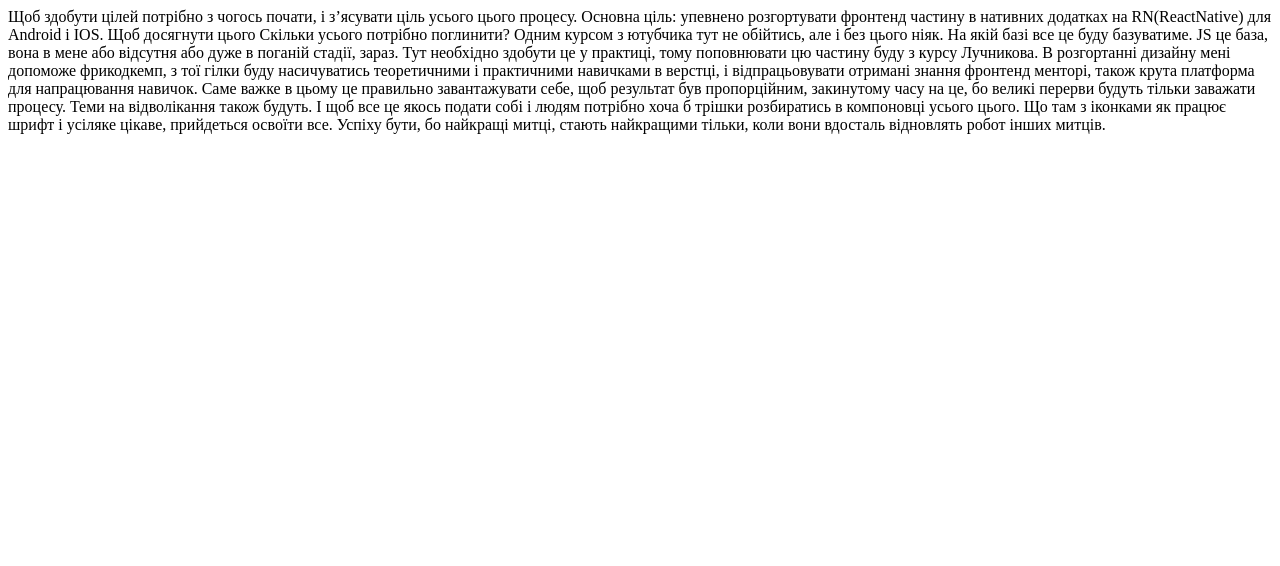
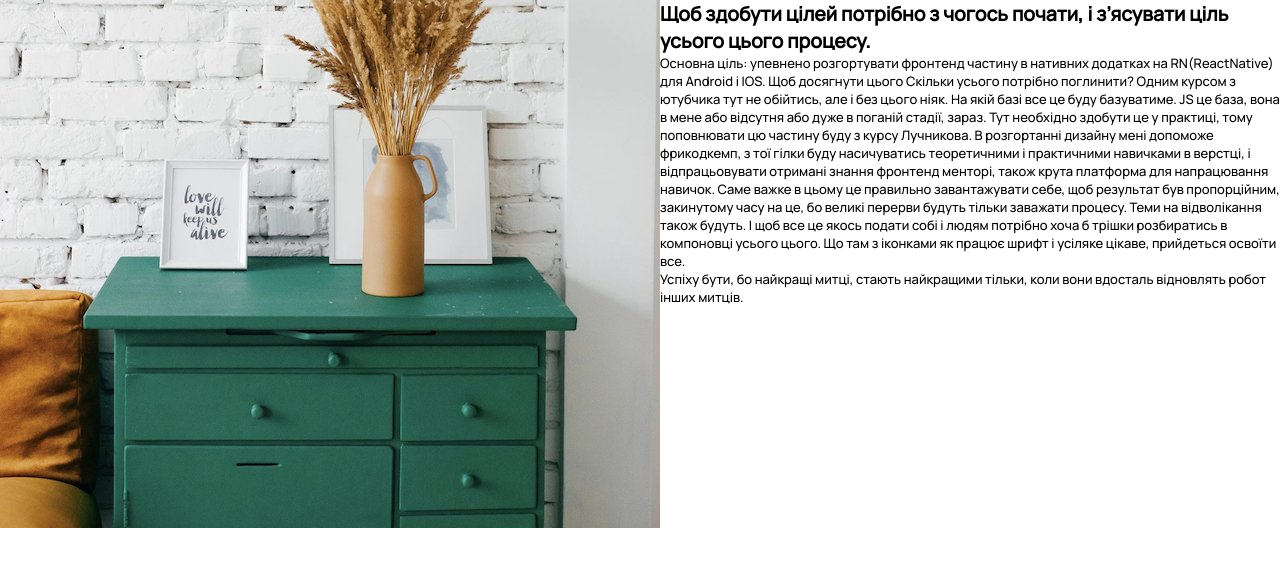
Before and after one commit to sledua/sled-speaks, a plain HTML site: page index.html in a window 1280 px wide. Drawn offline with Linux system fonts and the light colour scheme.

Commit message:
requared
add support files and ect

```diff
--- a/css/style.css
+++ b/css/style.css
@@ -0,0 +1,27 @@
+* {
+    margin: 0;
+    padding: 0;
+}
+@font-face {
+    font-family: 'Manrope-Bold';
+    src: url('../assets/font/Manrope-Bold.ttf') format('truetype');
+    font-style: normal;
+    font-weight: bold;
+}
+@font-face {
+    font-family: 'Manrope-Medium';
+    src: url('../assets/font/Manrope-Medium.ttf') format('truetype');
+    font-style: normal;
+    font-weight: normal;
+}
+body {
+    font-family: 'Manrope-Medium', sans-serif;
+    font-size: 13px;
+
+}
+.flex {
+    display: flex;
+}
+a {
+    font-size: 11px;
+}
--- a/index.html
+++ b/index.html
@@ -4,10 +4,29 @@
     <meta charset="UTF-8">
     <meta http-equiv="X-UA-Compatible" content="IE=edge">
     <meta name="viewport" content="width=device-width, initial-scale=1.0">
-    <title>Document</title>
+    <title>Щоб тут не було це важливо | Сюди запушить ще щось</title>
+    <link rel="icon" type="image/png" sizes="32x32" href="./assets/img/favicon-32x32.png">
+    <link  rel="stylesheet" href="css/style.css">
 </head>
 <body>
-    Щоб здобути цілей потрібно з чогось почати, і з’ясувати ціль усього цього процесу.
+    <div class="container">
+        <div class="card-box flex">
+            <div class="pic">
+                <img src="./assets/img/drawers.jpg" alt="picture">
+            </div>
+            <div class="info">
+                <h2>Щоб здобути цілей потрібно з чогось почати, і з’ясувати ціль усього цього процесу.</h2>
+                <p>Основна ціль: упевнено розгортувати фронтенд частину в нативних додатках на RN(ReactNative) для Android і IOS. Щоб досягнути цього Скільки усього потрібно поглинити? Одним курсом з ютубчика тут не обійтись, але і без цього ніяк.
+                    На якій базі все це буду базуватиме. JS це база, вона в мене або відсутня або дуже в поганій стадії, зараз. Тут необхідно здобути це у практиці, тому поповнювати цю частину буду з курсу Лучникова.
+                    В розгортанні дизайну мені допоможе фрикодкемп, з тої гілки буду насичуватись теоретичними і практичними навичками в верстці, і відпрацьовувати отримані знання фронтенд менторі, також крута платформа для напрацювання навичок.
+                    Саме важке в цьому це правильно завантажувати себе, щоб результат був пропорційним, закинутому часу на це, бо великі перерви будуть тільки заважати процесу. Теми на відволікання також будуть.
+                    І щоб все це якось подати собі і людям потрібно хоча б трішки розбиратись в компоновці усього цього.
+                    Що там з іконками як працює шрифт і усіляке цікаве, прийдеться освоїти все. </p>
+                    <p>Успіху бути, бо найкращі митці, стають найкращими тільки, коли вони вдосталь відновлять робот інших митців.</p>
+            </div>
+        </div>
+    </div>
+    <!-- Щоб здобути цілей потрібно з чогось почати, і з’ясувати ціль усього цього процесу.
 Основна ціль: упевнено розгортувати фронтенд частину в нативних додатках на RN(ReactNative) для Android і IOS. Щоб досягнути цього Скільки усього потрібно поглинити? Одним курсом з ютубчика тут не обійтись, але і без цього ніяк.
 На якій базі все це буду базуватиме. JS це база, вона в мене або відсутня або дуже в поганій стадії, зараз. Тут необхідно здобути це у практиці, тому поповнювати цю частину буду з курсу Лучникова.
 В розгортанні дизайну мені допоможе фрикодкемп, з тої гілки буду насичуватись теоретичними і практичними навичками в верстці, і відпрацьовувати отримані знання фронтенд менторі, також крута платформа для напрацювання навичок.
@@ -15,7 +34,7 @@
 І щоб все це якось подати собі і людям потрібно хоча б трішки розбиратись в компоновці усього цього.
 Що там з іконками як працює шрифт і усіляке цікаве, прийдеться освоїти все.
 
-Успіху бути, бо найкращі митці, стають найкращими тільки, коли вони вдосталь відновлять робот інших митців.
+Успіху бути, бо найкращі митці, стають найкращими тільки, коли вони вдосталь відновлять робот інших митців.  -->
 
 </body>
 </html>
```
Also changed, not shown: assets/font/Manrope-Bold.ttf (added), assets/font/Manrope-Medium.ttf (added), assets/img/avatar-michelle.jpg (added), assets/img/drawers.jpg (added), assets/img/favicon-32x32.png (added).
